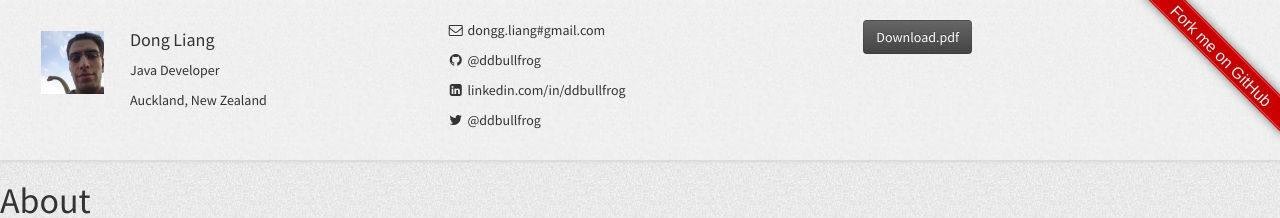
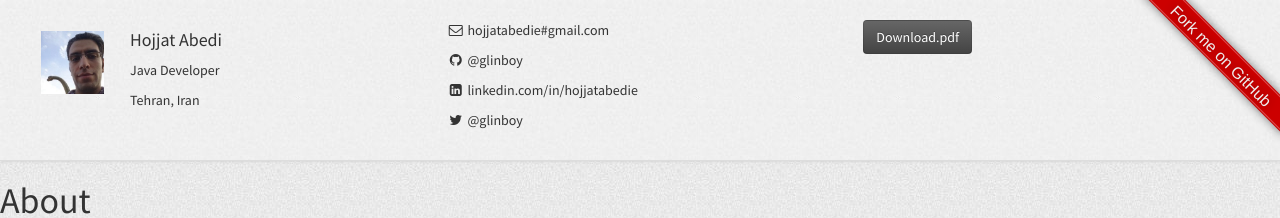
Before and after one commit to GLinBoy/glinboy.github.com, a Jekyll site: the page built from about.md, in a window 1280 px wide and 900 px high. Shown: the top 218 px of the window. Built offline with Jekyll 4.4.1, drawn with Linux system fonts in a browser that asks for light colours; nearby versions of some CDN libraries; part of the change alters nothing that is shown; some of the changed text lies outside the part shown.

Commit message:
replace all data

```diff
--- a/_config.yml
+++ b/_config.yml
@@ -1,6 +1,6 @@
 # Site settings
-title: Dong Liang's CV
-description: ddbullfrog's CV
+title: Hojjat Abedi's CV
+description: Hojjat Abedi's CV
 favicon: /assets/img/avatar.JPG
 baseurl: https://glinboy.github.io
 url: https://glinboy.github.io
@@ -14,40 +14,39 @@ exclude: [vendor]
 
 # Author settings
 author:
-  name: Dong Liang
+  name: Hojjat Abedi
   title: Java Developer
-  address: Auckland, New Zealand
-  email: dongg.liang#gmail.com
-  link: http://ddbullfrog.com
+  address: Tehran, Iran
+  email: hojjatabedie#gmail.com
+  link: http://glinboy.com
   weibo:
-  github: ddbullfrog
-  linkedin: ddbullfrog
-  twitter: ddbullfrog
+  github: glinboy
+  linkedin: hojjatabedie
+  twitter: glinboy
   gavatar: /resumecard/assets/img/avatar.JPG
-  stackoverflow:
-#  stackoverflow: 4582127
+  stackoverflow: 2670847
   workHistory:
     - work1:
-      company: XXX Ltd
-      location: Auckland, New Zealand
-      title: Java Developer
-      started: 2014
-      duration: (2014 - Present)
-      description: I am not a description. I am not description.I am not description. I am not a description. I am not description.I am not description. I am not a description. I am not description.I am not description. I am not a description. I am not description.I am not description. I am not a description. I am not description.I am not description. I am not a description. I am not description.I am not description. I am not a description. I am not description.I am not description. I am not a description. I am not description.I am not description.
+      company: Rayan Ham-Afza
+      location: Tehran, Iran
+      title: Java Developer (Back-end)
+      started: 2017
+      duration: (Apr 2017 - Nov 2018)
+      description: Rayan Ham-Afza main field of activity is developing software for stock brokers, investment funds and banks and software services accordingly.
     - work2:
-      company: XXX Ltd
-      location: Shanghai, China
-      title: Java Developer
-      started: 2012
-      duration: (2012 - 2014)
-      description: I am not a description. I am not description.I am not description. I am not a description. I am not description.I am not description. I am not a description. I am not description.I am not description. I am not a description. I am not description.I am not description. I am not a description. I am not description.I am not description. I am not a description. I am not description.I am not description. I am not a description. I am not description.I am not description. I am not a description. I am not description.I am not description.
+      company: Technology Hafiz System
+      location: Tehran, Iran
+      title: Oracle ADF Developer
+      started: 2013
+      duration: (Dec 2013 - Apr 2017)
+      description: Hafiz Samean Technology Co. was founded in 2000 and has been working on budgeting and budgeting in the areas of designing of organizational systems and processes, auditing, as well as analyzing and designing and deploying MIS software in government, business and contracting industries.
     - work3:
-      company: XXX Ltd
-      location: Shanghai, China
-      title: Java Developer
-      started: 2009
-      duration: (2009 - 2012)
-      description: I am not a description. I am not description.I am not description. I am not a description. I am not description.I am not description. I am not a description. I am not description.I am not description. I am not a description. I am not description.I am not description. I am not a description. I am not description.I am not description. I am not a description. I am not description.I am not description. I am not a description. I am not description.I am not description. I am not a description. I am not description.I am not description.
+      company: Freelancer
+      location: Tehran, Iran
+      title: Web Designer
+      started: 2005
+      duration: (2005 - Dec 2013)
+      description: I designed web site with Jomla, Wordpress and Drupal for commerical and personal use. I used HTML, CSS and Javascript for run websites.
   educationHistory:
     - education1:
       organization: XXXXXX University
@@ -59,27 +58,21 @@ author:
       description: I am not a description. I am not description.I am not description. I am not a description. I am not description.I am not description. I am not a description. I am not description.I am not description. I am not a description. I am not description.I am not description. I am not a description. I am not description.I am not description. I am not a description. I am not description.I am not description. I am not a description. I am not description.I am not description. I am not a description. I am not description.I am not description.
   languages:
     - language1:
-      name: Chinese
+      name: Persian (Farsi)
       proficiency: Native
     - language2:
       name: English
-      proficiency: Professional
-    - language3:
-      name: Japanese
-      proficiency: Limit
+      proficiency: Upper Intermediate
   programmingSkills:
     - skill1:
-      name: HTML
-      percentage: 100%
+      name: Java
+      percentage: 80%
     - skill2:
-      name: Bootstrap
+      name: Java/Java EE
+      percentage: 60%
+    - skill3:
+      name: HTML/CSS/JS
       percentage: 90%
-    - skill3:
-      name: JavaScript
-      percentage: 70%
     - skill4:
-      name: AngularJS
-      percentage: 70%
-    - skill5:
-      name: Java/Java EE
-      percentage: 90%
+      name: VueJS
+      percentage: 60%
```
